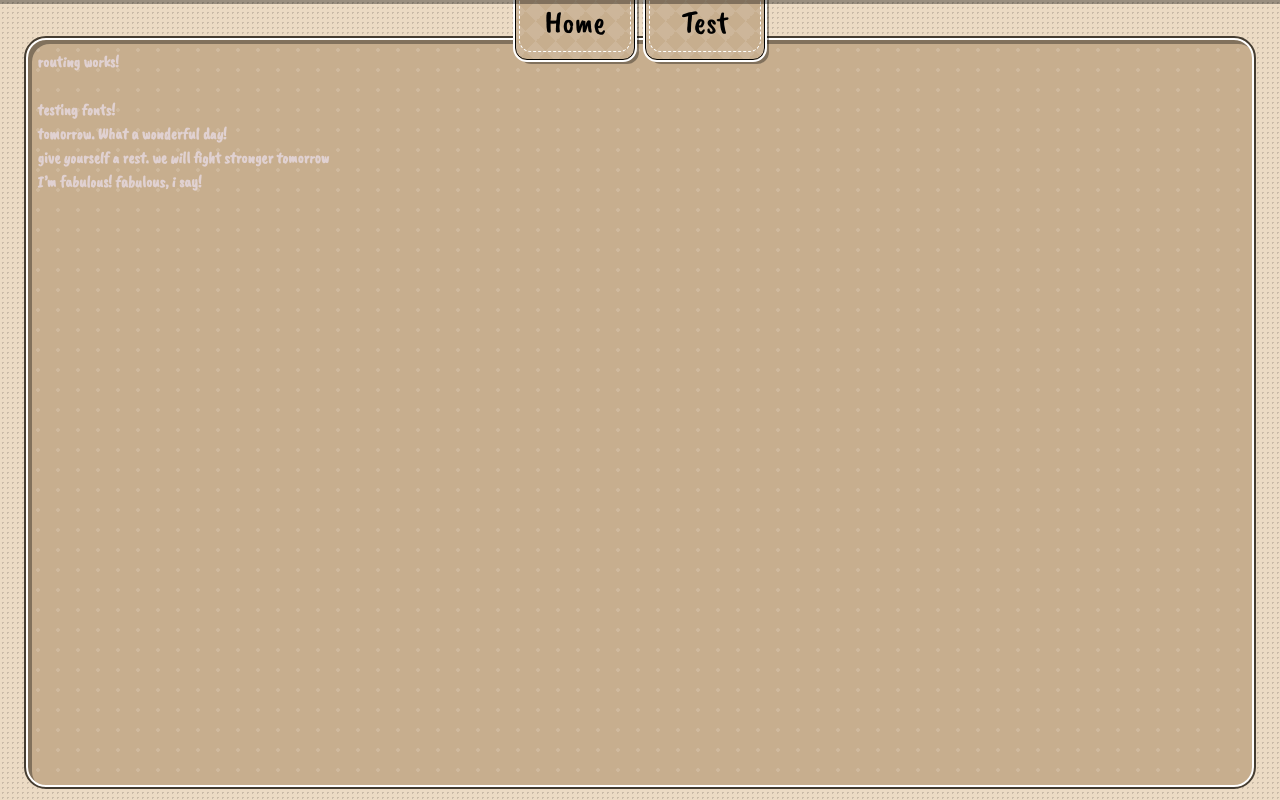
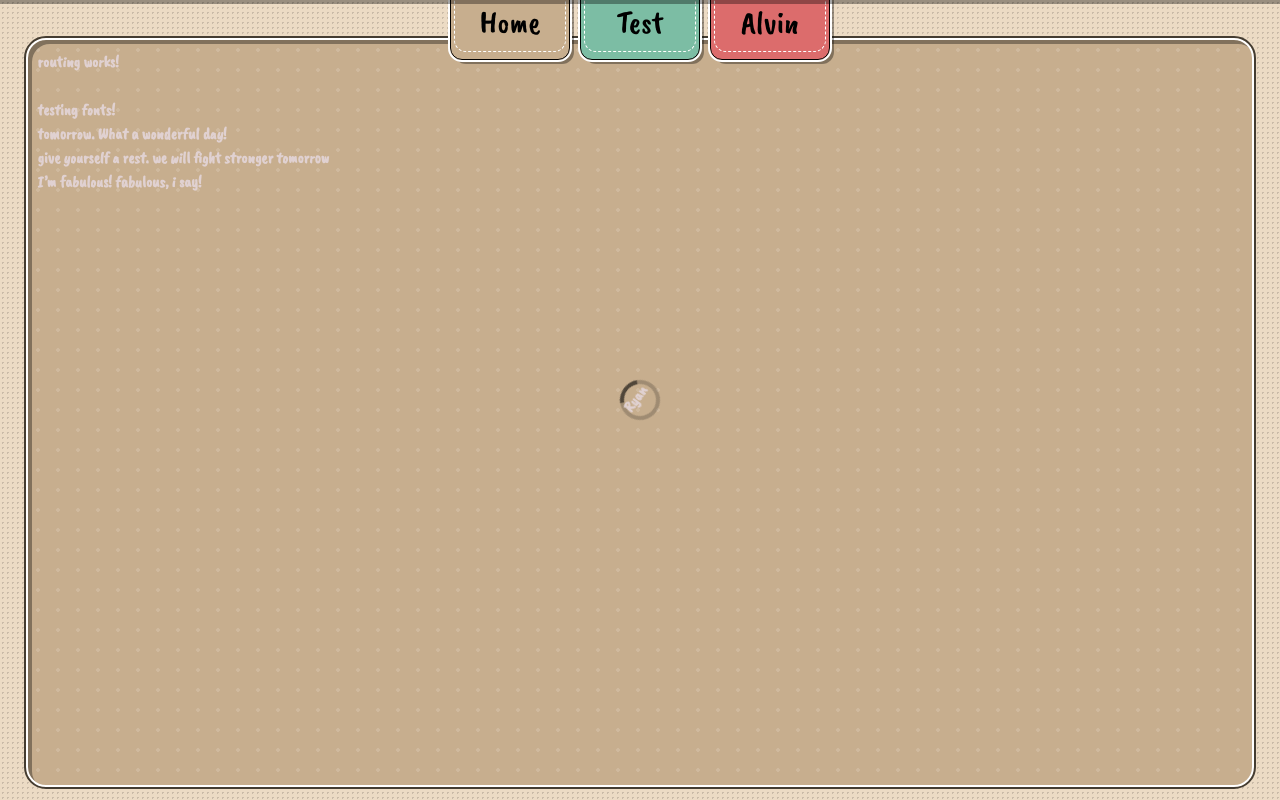
Before and after one commit to Number-68/Paper-Trails, a Next.js app: page /testDirection in a window 1280 px wide. Built offline with nearby package versions, Linux system fonts and the light colour scheme; a web font is replaced by a local one.

Commit message:
modified styles; testing loading ball

```diff
--- a/app/components/navigation/pullNav.tsx
+++ b/app/components/navigation/pullNav.tsx
@@ -12,6 +12,10 @@ export default function PullNav() {
     const [viewportHeight, setViewportHeight] = useState(0);
     const pathname = usePathname();
 
+
+
+    // todo: fix later; lint error. calling setState synchonously within an effect can trigger cascading renders.
+    // change it later, not having good time debugging this.
     useEffect(() => {
         setViewportHeight(window.innerHeight);
     }, []);
@@ -24,7 +28,8 @@ export default function PullNav() {
             mass: 1.25,
         }
     }));
-
+    // todo: is it possible to... like... add some sort of timing? can i add like 1 second transition so that it can kinda like...
+    // at least show 1 second of loading screen just in case someone has really good connection?
 
     useEffect(() => {
     if (viewportHeight > 0) {
@@ -45,6 +50,13 @@ export default function PullNav() {
     // as the pull condition is successful, it will close down, and then come back up.
     // as the page comes back up, the thing underneath will be loaded kinda like curtains
     // to a theatre...
+
+
+
+
+    // todo: make logic to make sure tabs aren't selectable when you're on its page.
+    // either we can make it disappear or we can make it just like... grayed out or something like that.
+
     return (
         <>
 
@@ -52,7 +64,9 @@ export default function PullNav() {
 
             <nav className="paper-nav">
                 <PullTab label="Home" route="/" color="#c7ae8e" paperApi={paperApi} viewportHeight={viewportHeight} />
-                <PullTab label="Test" route="/testDirection" color="#c7ae8e" paperApi={paperApi} viewportHeight={viewportHeight} />
+                <PullTab label="Test" route="/testDirection" color="#7cbda4" paperApi={paperApi} viewportHeight={viewportHeight} />
+                <PullTab label="Alvin" route="/testDirection" color="#dc6c6c" paperApi={paperApi} viewportHeight={viewportHeight} />
+
             </nav>
 
 
--- a/app/components/navigation/pullTab.tsx
+++ b/app/components/navigation/pullTab.tsx
@@ -21,7 +21,7 @@ type PullTabProps = {
 // but then again, find other possibilities. ez pz
 
 
-export default function PullTab ( {label, route, threshold = 300, color, paperApi, viewportHeight}: PullTabProps) {
+export default function PullTab ( {label, route, threshold = 200, color, paperApi, viewportHeight}: PullTabProps) {
     const router = useRouter();
     const pathname = usePathname();
 
@@ -41,15 +41,6 @@ export default function PullTab ( {label, route, threshold = 300, color, paperAp
 
 
     }
-
-
-    // todo: add some sort of loading screen? or something to show that loading is being done. looks flat right now.
-    // Snap back if not enough pull
-    // how it sohuld work?
-    // cover entire screen > wait for complete loading > animation pull back up.
-
-
-
 
     if (route === pathname) {
       // same page navigation
@@ -94,6 +85,7 @@ export default function PullTab ( {label, route, threshold = 300, color, paperAp
         justifyContent: "center",
         cursor: "grab",
         userSelect: "none",
+        background: color,
       }}
     >
       <div className="stitch-layer">
--- a/app/globals.css
+++ b/app/globals.css
@@ -202,7 +202,7 @@ p {
     linear-gradient(-45deg, transparent 75%, rgba(255,255,255,0.1) 75%);
   background-size: 50px 50px;
 
-  background-color: #c7ae8e;
+  /* background-color: #c7ae8e; */
 }
 
 
@@ -224,3 +224,26 @@ p {
   bottom: 0;
   height: 60px;
 }
+
+
+
+
+
+
+
+.loading-spinner {
+  position: absolute;
+  top: 50%;
+  left: 50%;
+  width: 40px;
+  height: 40px;
+  margin: -20px;
+  border: 4px solid rgba(0,0,0,0.2);
+  border-top-color: rgba(0,0,0,0.6);
+  border-radius: 50%;
+  animation: spin 0.8s linear infinite;
+}
+
+@keyframes spin {
+  to { transform: rotate(360deg); }
+}
--- a/app/page.tsx
+++ b/app/page.tsx
@@ -47,6 +47,9 @@ export default function Home() {
   //i mean for the text obviously... the text can be separate from the entire page to give it a look. y'knoww?
   return (
     <main className="quick-about-me-main">
+      <section>
+        <p>pull a tab to explore!</p>
+      </section>
       <section className="quick-about-me">
 
         <h1 className="text-shadow">
@@ -56,12 +59,8 @@ export default function Home() {
           Full-Stack Developer excited to learn about full stack frameworks etc.
         </p>
       </section>
+
     </main>
 
   );
 }
-
-
-// two things on the todo right now before we finalize the first edition:
-// create introduction.
-// and the animation for changing pages.
--- a/app/testDirection/page.tsx
+++ b/app/testDirection/page.tsx
@@ -1,6 +1,5 @@
 export default function TestDirection() {
   return (
-    <div>
       <main>
         <p>routing works!</p>
 
@@ -16,7 +15,10 @@ export default function TestDirection() {
           <p> I&rsquo;m fabulous! fabulous, i say!</p>
         </div>
 
+        <div className="loading-spinner">
+          <p>Ryan</p>
+        </div>
+
       </main>
-    </div>
   );
 }
```
Also changed, not shown: app/components/navigation/loadingBall.tsx (added).
